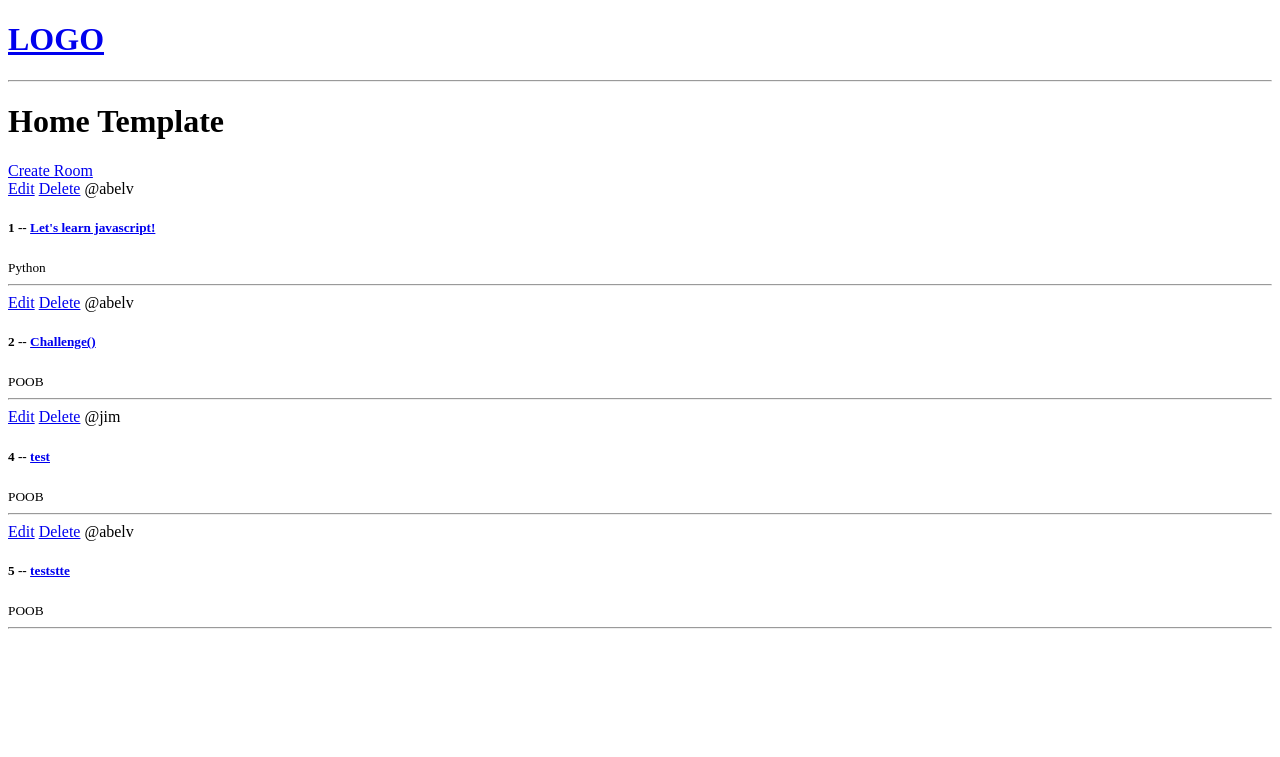
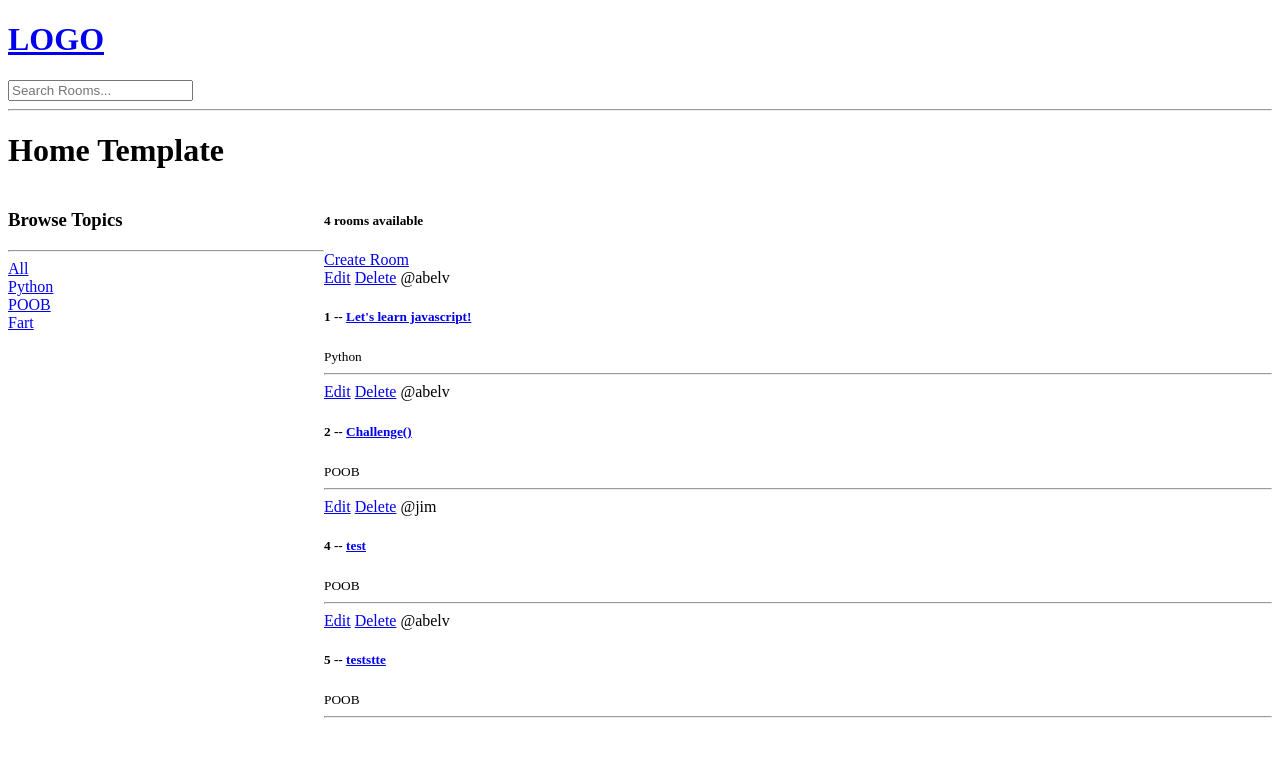
Before and after one commit to AbelV0538/notstudybud, a Django app: page / in a window 1280 px wide. Shown: the top 757 px of the page. Run offline with Django 5.2, Linux system fonts and the light colour scheme; data comes from the database, SQL or seed files in the repository.

Commit message:
2:06:22 - Search

```diff
--- a/base/templates/base/home.html
+++ b/base/templates/base/home.html
@@ -3,11 +3,35 @@
 
 {% block content %}
 
+<style>
+    .home-container {
+        display: grid;
+        grid-template-columns: 1fr 3fr;
+    }
+</style>
+
 <h1> Home Template </h1>
 
-<div>
+<div class = "home-container">
+    <div>
+        <h3>Browse Topics</h3>
+        <hr>
 
-    <a href ="{% url 'create-room' %}">Create Room</a>
+        <div>
+            <a href="{% url 'home' %}">All</a>
+        </div>
+
+        {% for topic in topics%}
+        <div>
+        <a href = "{% url 'home' %}?q={{topic.name}}">{{topic.name}}</a>
+        </div>
+        {% endfor %}
+
+    </div>
+
+    <div>
+        <h5>{{room_count}} rooms available</h5>
+        <a href ="{% url 'create-room' %}">Create Room</a>
     <div>
         {% for rooms in rooms%}
         <div>
@@ -21,6 +45,11 @@
 
         {% endfor %}
     </div>
+
+
+    </div>
+
+
 </div>
 
 {% endblock %}
--- a/base/views.py
+++ b/base/views.py
@@ -1,13 +1,23 @@
 from django.shortcuts import render, redirect
-from .models import Room
+from django.db.models import Q
+from .models import Room, Topic
 from .forms import RoomForm
 
 # Create your views here.
 
 
 def home(request):
-    rooms = Room.objects.all()
-    context = {'rooms': rooms}
+    q = request.GET.get('q') if request.GET.get('q') != None else ''
+
+    rooms = Room.objects.filter(Q(topic__name__icontains = q) |
+                                Q(name__icontains = q) |
+                                Q(description__icontains = q)
+                                )
+
+    topics = Topic.objects.all()
+    room_count = rooms.count()
+
+    context = {'rooms': rooms, 'topics': topics, 'room_count': room_count}
     return render(request, 'base/home.html', context)
 
 def room(request, pk):
--- a/templates/navbar.html
+++ b/templates/navbar.html
@@ -2,4 +2,9 @@
     <h1>LOGO</h1>
 </a>
 
+<form method = "GET" action ="{% url 'home' %}">
+    <input type ="text" name ="q" placeholder="Search Rooms..."/>
+
+</form>
+
 <hr>
```
